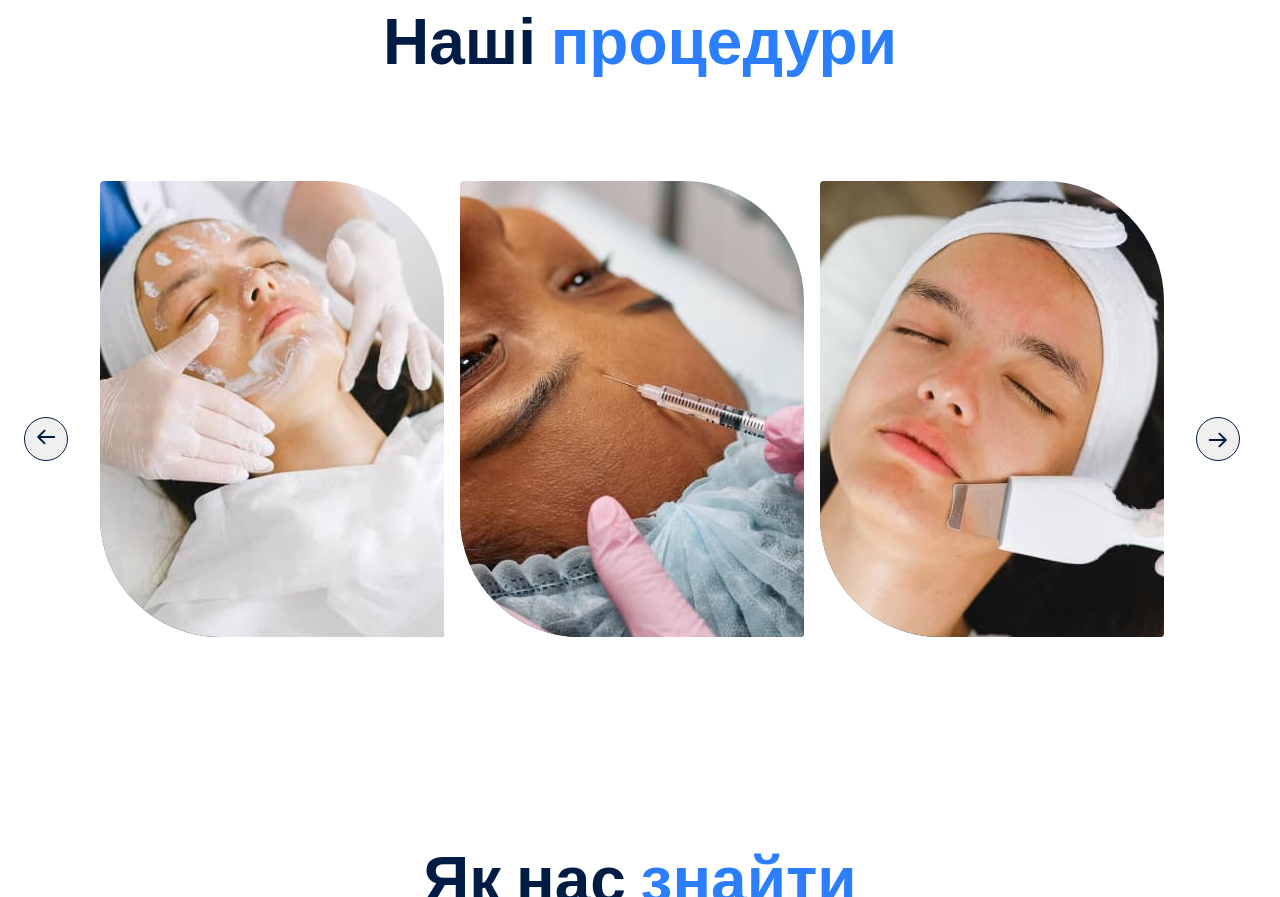
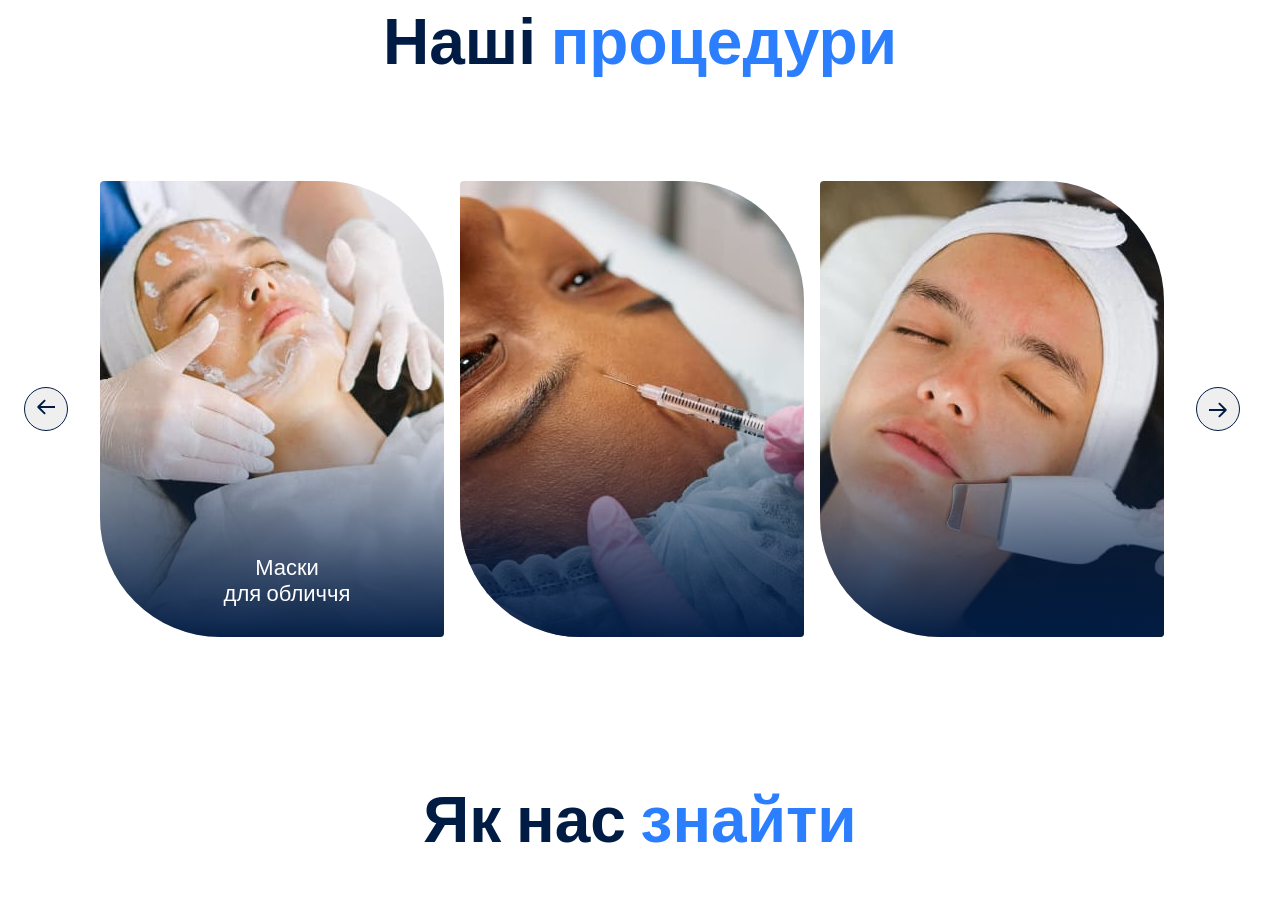
Before and after one commit to Huntmin/genius-homework, a plain HTML site: page index.html in a window 1280 px wide. Shown: the part 2116-3013 px from the top of the page. Drawn offline with Linux system fonts and the light colour scheme.

Commit message:
Add files via upload

```diff
--- a/css/styles.css
+++ b/css/styles.css
@@ -300,6 +300,8 @@ a {
 
 .why-us-section {
   background-image: url(../images/background3.png);
+  background-repeat: no-repeat;
+  background-size: cover;
 }
 
 .section-title-why-us {
@@ -361,9 +363,12 @@ a {
 .formats-item {
   flex-basis: calc((100%) / 3);
   flex-wrap: wrap;
-}
-
-.photo-procedures {
+  display: flex;
+  flex-direction: column;
+  justify-content: flex-end;
+  position: relative;
+  width: 344px;
+  height: 456px;
   background-image: linear-gradient(
     180.05deg,
     rgba(1, 28, 68, 0) 48.53%,
@@ -371,6 +376,16 @@ a {
     #011c44 101.39%
   );
   border-radius: 4px 120px;
+}
+
+.photo-procedures {
+  border-radius: 4px 120px;
+  position: absolute;
+  z-index: -1;
+  top: 0;
+  left: 0;
+  width: 100%;
+  height: 100%;
 }
 
 .section-title-our-procedures {
@@ -385,6 +400,19 @@ a {
 .face-mask {
   color: transparent;
   font-size: 22px;
+  padding-left: 30px;
+  font-family: "Roboto", sans-serif;
+  font-weight: 400;
+  text-align: center;
+}
+
+.face-mask1 {
+  font-size: 22px;
+  padding-left: 30px;
+  color: var(--color-primary-light);
+  font-family: "Roboto", sans-serif;
+  font-weight: 400;
+  text-align: center;
 }
 
 .face-mask:hover {
--- a/index.html
+++ b/index.html
@@ -147,7 +147,7 @@
                   src="./images/mask.jpg"
                   alt="Дівчина якій роблять маску на обличчі"
                 />
-                <h4 class="face-mask">Маски для обличчя</h4>
+                <h4 class="face-mask1">Маски <br> для обличчя</h4>
               </article>
             </li>
             <li class="formats-item">
@@ -157,7 +157,7 @@
                   src="./images/injection.jpg"
                   alt="Дівчина якій роблять iн'єкції для обличчя"
                 />
-                <h4 class="face-mask">Ін'єкції для обличчя</h4>
+                <h4 class="face-mask">Ін'єкції <br> для обличчя</h4>
               </article class="photo-card">
             </li>
             <li class="formats-item">
```
Also changed, not shown: images/menu.svg (added).
